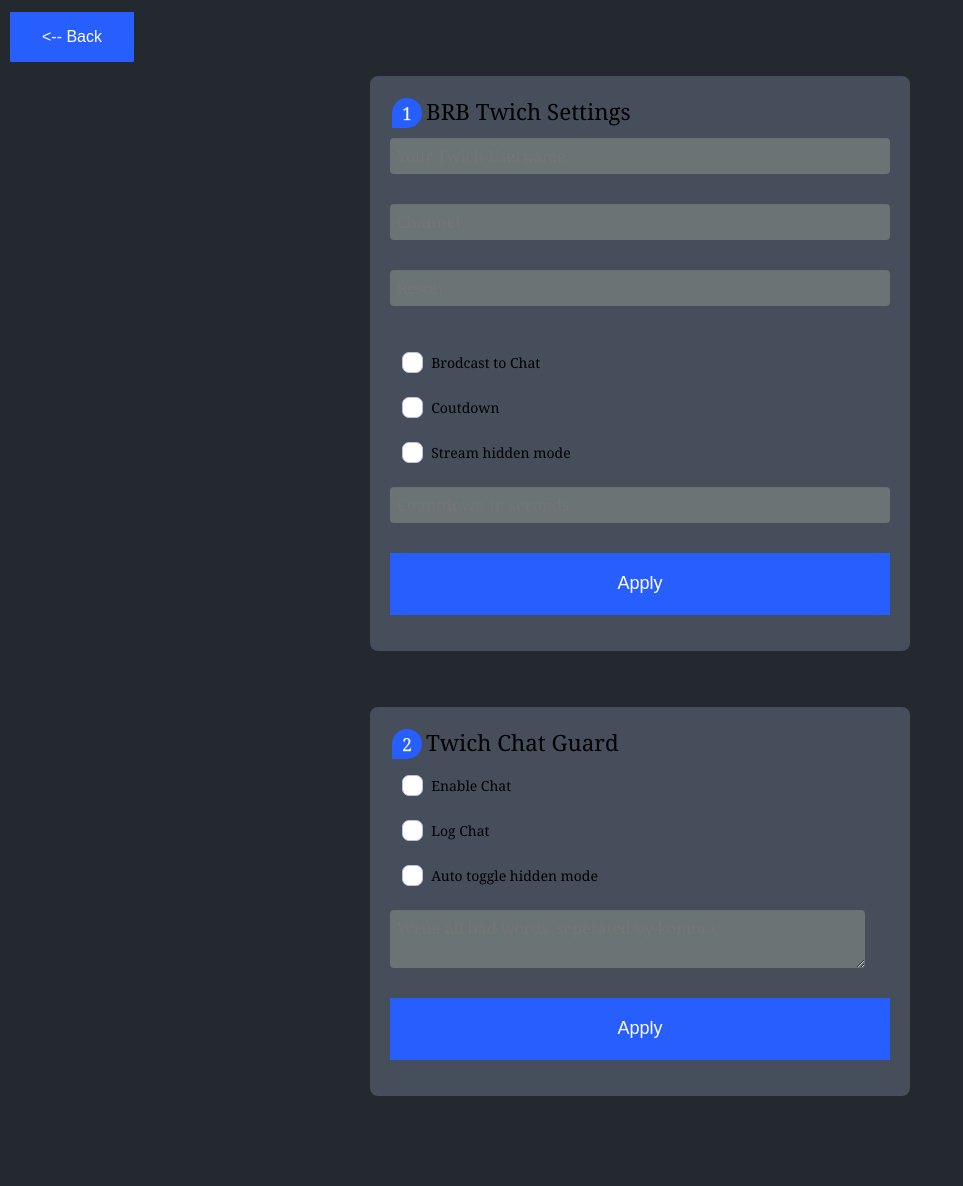
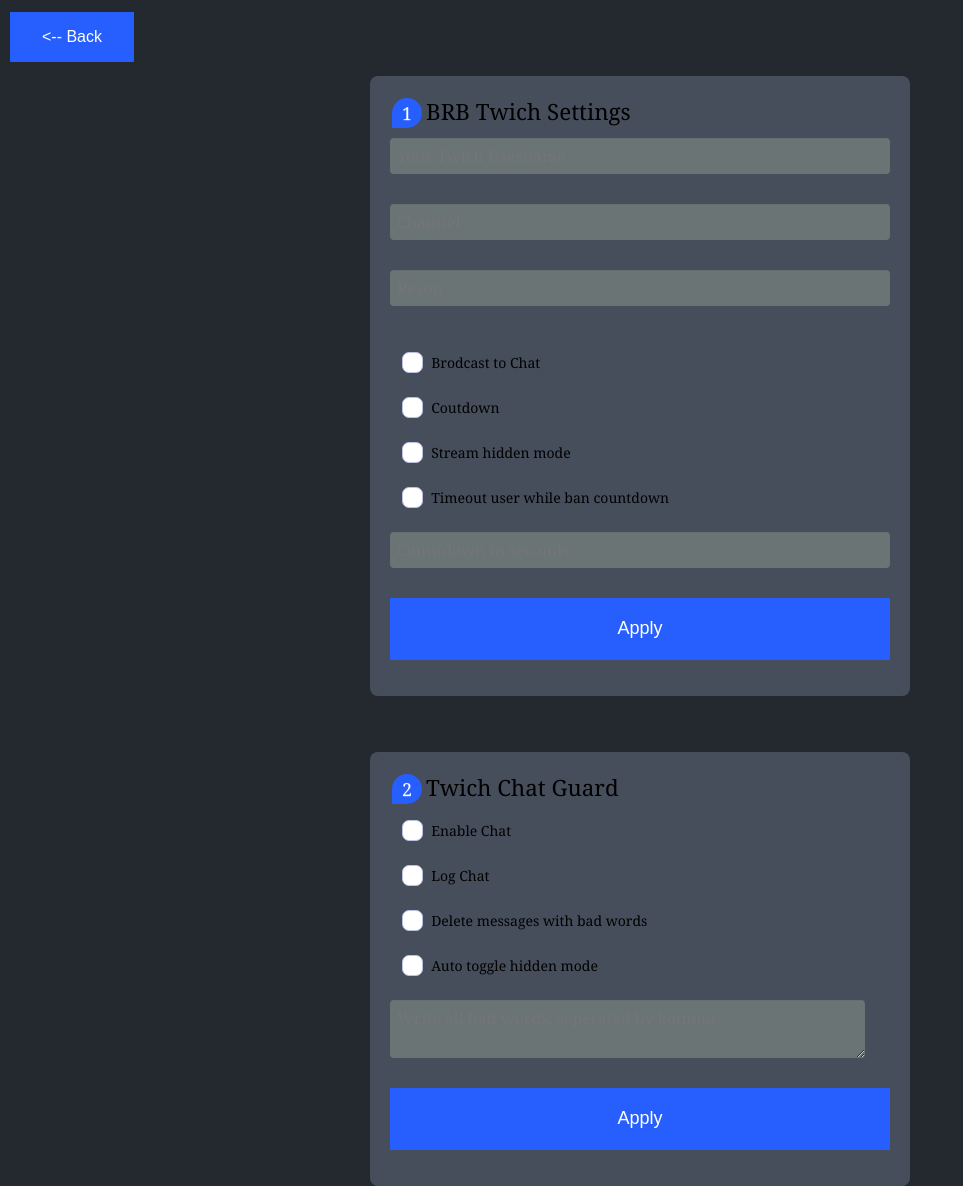
Before and after one commit to BolverBlitz/Big_Red_Button, a website: page settings.html in a window 1280 px wide. Shown: the whole page, without its empty margins (0-963 px from the left). Before the commit the page ends 1096 px from the top, so only its background shows below. Drawn offline with nearby package versions, Linux system fonts and the light colour scheme.

Commit message:
Added: Timeout while ban & delete bad message

```diff
--- a/settings.html
+++ b/settings.html
@@ -329,6 +329,10 @@
                             <input id="HiddenMode" type="checkbox">
                             <label for="Checkbox">Stream hidden mode</label>
                         </li>
+                        <li>
+                            <input id="TimeoutWhileBan" type="checkbox">
+                            <label for="Checkbox">Timeout user while ban countdown</label>
+                        </li>
                     </ul>
                     <input type="number" id="CoutDownTime" placeholder="Countdown in seconds">
                     <input type="submit" value="Apply" />
@@ -349,6 +353,10 @@
                         <li>
                             <input id="LogChat" type="checkbox">
                             <label for="Checkbox">Log Chat</label>
+                        </li>
+                        <li>
+                            <input id="DelBadMsg" type="checkbox">
+                            <label for="Checkbox">Delete messages with bad words</label>
                         </li>
                         <li>
                             <input id="AutoHiddenMode" type="checkbox">
@@ -377,12 +385,14 @@
     $('#Brodcast').prop('checked', localStorage.getItem("Brodcast") == "true")
     $('#CoutDown').prop('checked', localStorage.getItem("CoutDown") == "true")
     $('#HiddenMode').prop('checked', localStorage.getItem("HiddenMode") == "true")
+    $('#TimeoutWhileBan').prop('checked', localStorage.getItem("TimeoutWhileBan") == "true")
     $('#CoutDownTime').val(localStorage.getItem("CoutDownTime"))
 
     //Chat autofill from localstorage
     $('#EnableChat').prop('checked', localStorage.getItem("EnableChat") == "true")
     $('#LogChat').prop('checked', localStorage.getItem("LogChat") == "true")
     $('#AutoHiddenMode').prop('checked', localStorage.getItem("AHiddenMode") == "true")
+    $('#DelBadMsg').prop('checked', localStorage.getItem("DelBadMsg") == "true")
     $('#BadWordList').val(localStorage.getItem("BadWordList"))
 
     //Settings Submit Handler
@@ -428,6 +438,7 @@
         localStorage.setItem("Brodcast", $('#Brodcast').is(':checked'))
         localStorage.setItem("CoutDown", $('#CoutDown').is(':checked'))
         localStorage.setItem("HiddenMode", $('#HiddenMode').is(':checked'))
+        localStorage.setItem("TimeoutWhileBan", $('#TimeoutWhileBan').is(':checked'))
     });
 
     //Chat Submit Handler
@@ -451,6 +462,7 @@
         localStorage.setItem("LogChat", $('#LogChat').is(':checked'))
         localStorage.setItem("EnableChat", $('#EnableChat').is(':checked'))
         localStorage.setItem("AHiddenMode", $('#AutoHiddenMode').is(':checked'))
+        localStorage.setItem("DelBadMsg", $('#DelBadMsg').is(':checked'))
     });
 </script>
 
```
Also changed, not shown: index.html (+9 -2 lines).
